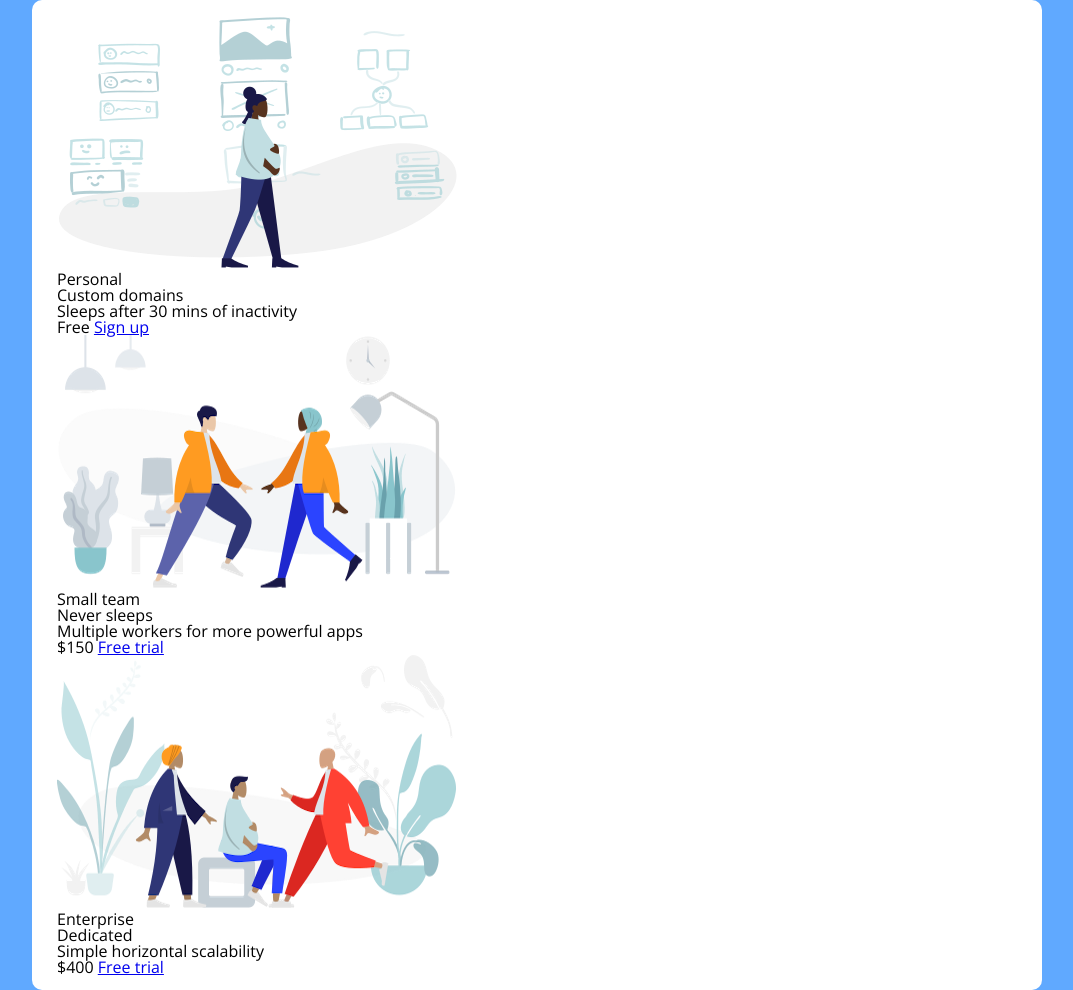
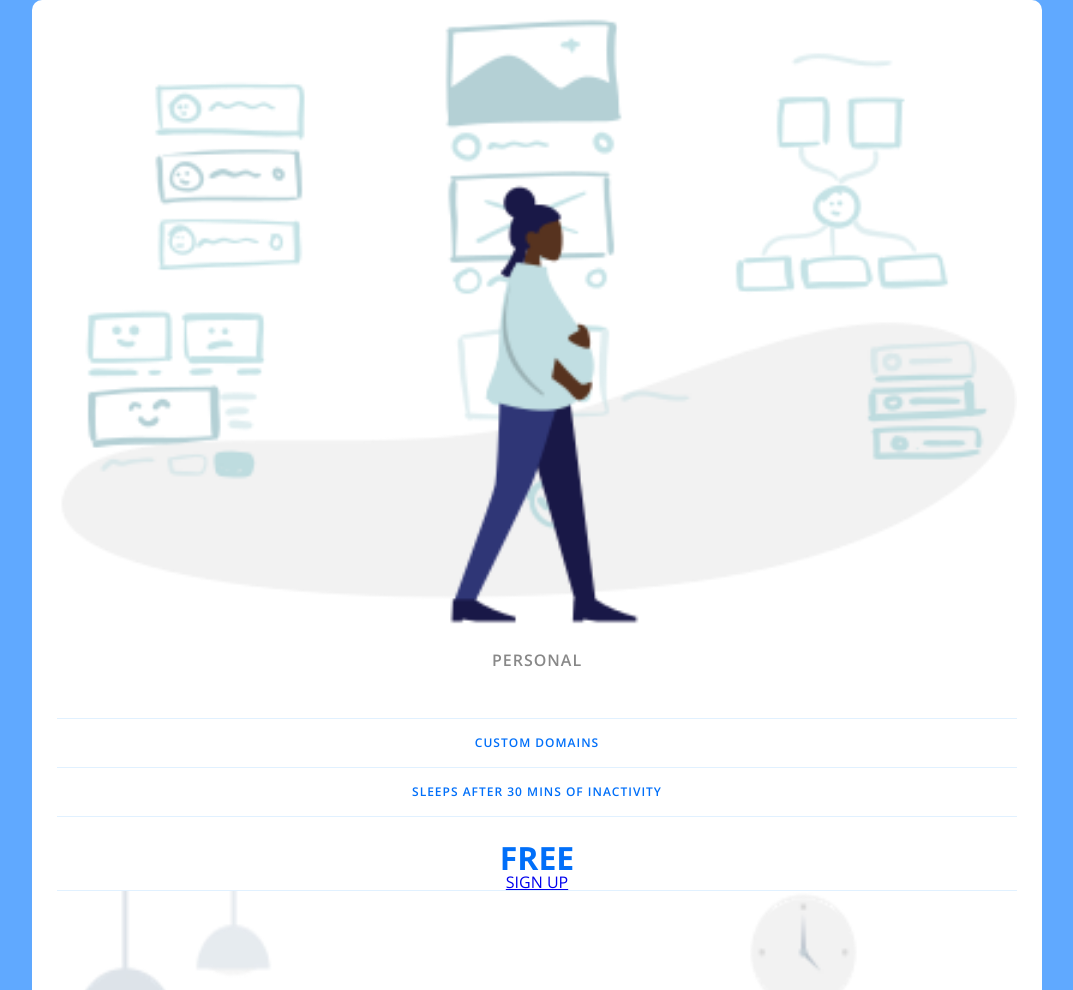
Before and after one commit to gloria-cheung/pricing_panel, a website: page public/index.html in a window 1280 px wide. Shown: the top 990 px of the page, without its empty margins (103-1176 px from the left). Drawn offline with nearby package versions, Linux system fonts and the light colour scheme.

Commit message:
add style for each pricing plan

```diff
--- a/public/app.css
+++ b/public/app.css
@@ -65,4 +65,52 @@ body {
   padding: 15px 25px;
   width: 100%;
   max-width: 960px;
+  display: flex;
+  flex-direction: column;
+  text-align: center;
+  text-transform: uppercase;
 }
+
+.pricing-plan {
+  border-bottom: 1px solid #e1f1ff;
+}
+
+.pricing-plan:last-child {
+  border-bottom: none;
+}
+
+.pricing-img {
+  margin-bottom: 25px;
+  width: 100%;
+}
+
+.pricing-header {
+  color: #888;
+  font-weight: 600;
+  letter-spacing: 1px;
+}
+
+.pricing-features {
+  margin: 50px 0 25px;
+  color: #016ff9;
+}
+
+.pricing-features-item {
+  font-weight: 600;
+  letter-spacing: 1px;
+  font-size: 12px;
+  line-height: 1.5;
+  padding: 15px 0;
+  border-top: 1px solid #e1f1ff;
+}
+
+.pricing-features-item:last-child {
+  border-bottom: 1px solid #e1f1ff;
+}
+
+.pricing-price {
+  color: #016ff9;
+  display: block;
+  font-size: 32px;
+  font-weight: 700;
+}
```
